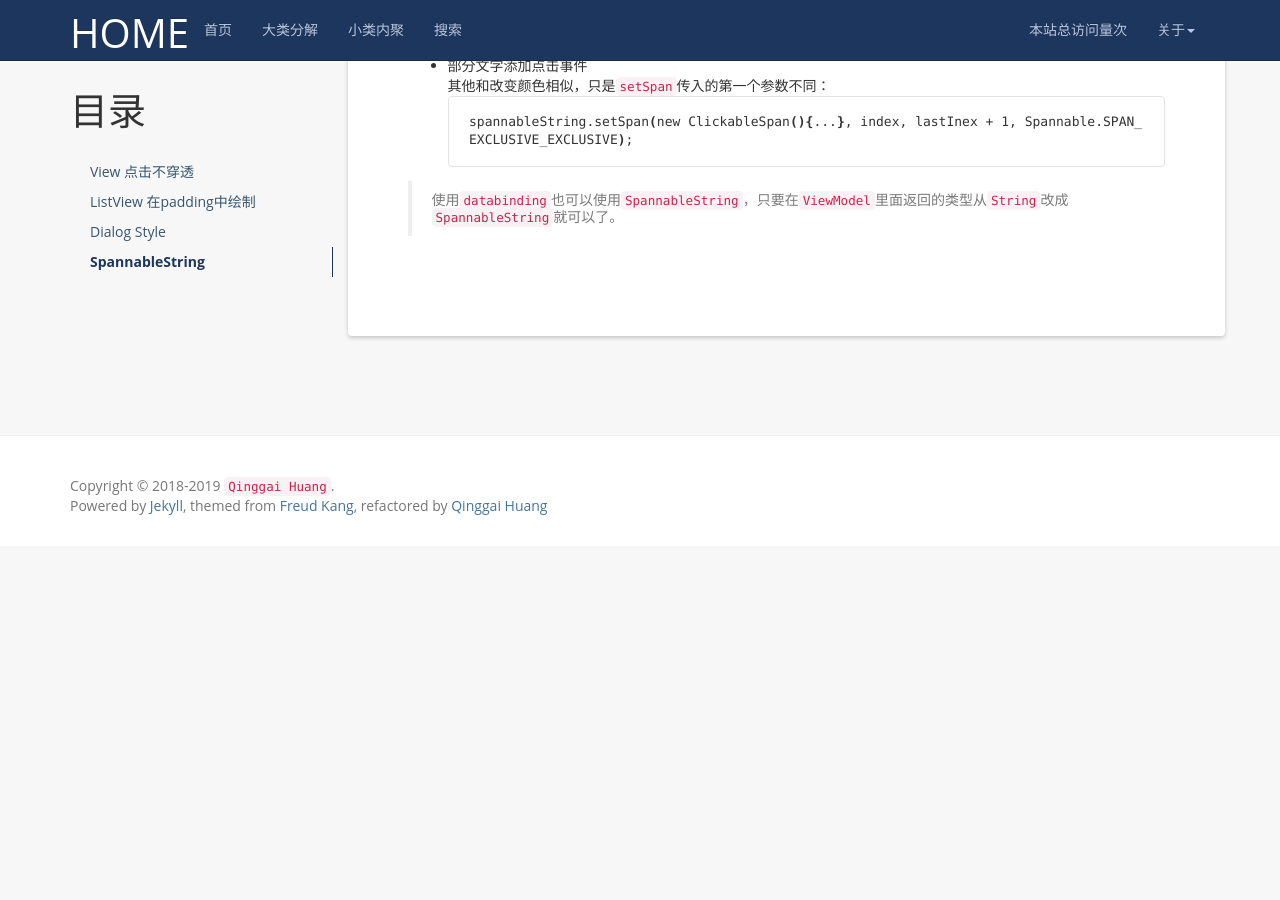
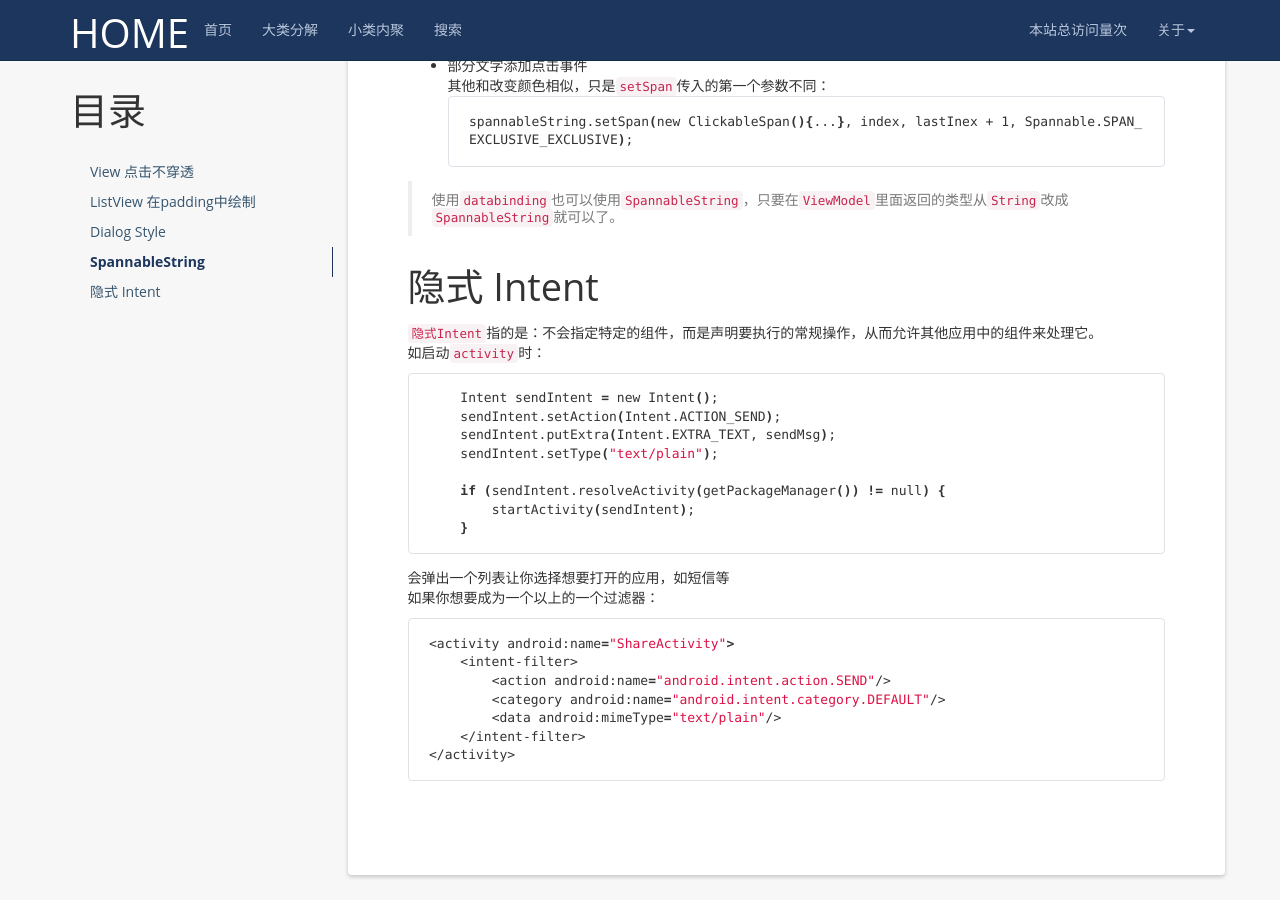
Before and after one commit to hqglichao/hqglichao.github.io, a Jekyll site: the page built from _posts/2018-12-11-android-tip.md, in a window 1280 px wide and 900 px high, scrolled down 1175 px. Built offline with Jekyll 4.4.1, drawn with Linux system fonts in a browser that asks for light colours; nearby versions of some CDN libraries; comment, search, counter and statistics services are not loaded; before the commit the page ends 1721 px from its top, so only the background shows below that.

Commit message:
modify post.
Signed-off-by: huangqinggai <huangqinggai@qiyi.com>

````diff
--- a/_posts/2018-12-11-android-tip.md
+++ b/_posts/2018-12-11-android-tip.md
@@ -61,3 +61,30 @@ SpannableString
   ```
 
 >使用`databinding`也可以使用`SpannableString`，只要在`ViewModel`里面返回的类型从`String`改成`SpannableString`就可以了。
+
+
+隐式 Intent
+====================================
+`隐式Intent`指的是：不会指定特定的组件，而是声明要执行的常规操作，从而允许其他应用中的组件来处理它。
+如启动`activity`时：
+```bash
+    Intent sendIntent = new Intent();
+    sendIntent.setAction(Intent.ACTION_SEND);
+    sendIntent.putExtra(Intent.EXTRA_TEXT, sendMsg);
+    sendIntent.setType("text/plain");
+
+    if (sendIntent.resolveActivity(getPackageManager()) != null) {
+        startActivity(sendIntent);
+    }
+```
+会弹出一个列表让你选择想要打开的应用，如短信等
+如果你想要成为一个以上的一个过滤器：
+```bash
+<activity android:name="ShareActivity">
+    <intent-filter>
+        <action android:name="android.intent.action.SEND"/>
+        <category android:name="android.intent.category.DEFAULT"/>
+        <data android:mimeType="text/plain"/>
+    </intent-filter>
+</activity>
+```
````
Also changed, not shown: _posts/2018-12-10-markdown-tutorial.md (+1 -1 lines).
